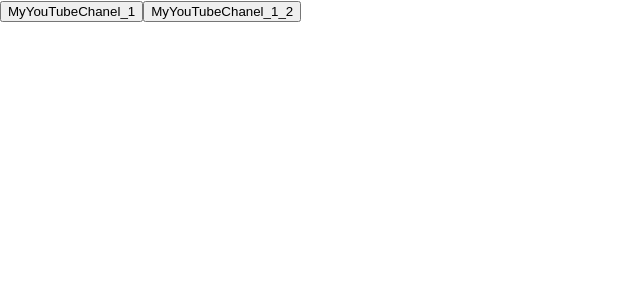
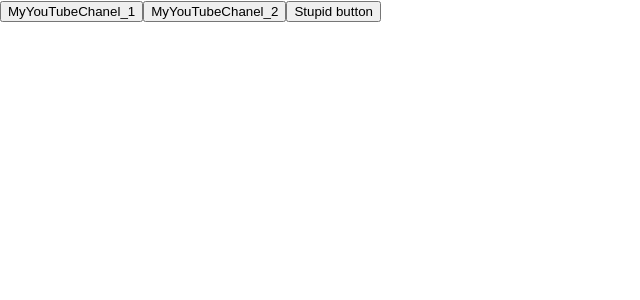
Before and after one commit to Stanislav071595/mikrotaski, a React (Create React App) app: page / in a window 1280 px wide. Shown: the top 300 px of the page, without its empty margins (0-640 px from the left). Built offline with nearby package versions, Linux system fonts and the light colour scheme.

Commit message:
Univers Button

```diff
--- a/src/App.tsx
+++ b/src/App.tsx
@@ -7,14 +7,26 @@ import {UniversButton} from "./components/Buttons/UniversButton";
 
 const App = () => {
 
+    const Button1Foo = (subscriber: string, age: number, adress: string) => {
+        console.log(subscriber, age, adress)
+    }
+    const Button2Foo = (subscriber: string) => {
+        console.log(subscriber)
+    }
+
+    const Button3Foo = () => {
+        console.log("I'm stupid button")
+    }
+
 
     return (
         <div>
             {/*<button>MyYouTubeChanel_1</button>
             <button>MyYouTubeChanel_1</button>*/}
 
-            <UniversButton name={"MyYouTubeChanel_1"}/>
-            <UniversButton name={"MyYouTubeChanel_1_2"}/>
+            <UniversButton name={"MyYouTubeChanel_1"} callBack={()=>Button1Foo ("Im Vasya", 21, "live in Voronezh")}/>
+            <UniversButton name={"MyYouTubeChanel_2"} callBack={()=>Button2Foo ("Im Ivan")}/>
+            <UniversButton name={"Stupid button"} callBack={Button3Foo}/>
         </div>
     );
 }
--- a/src/components/Buttons/UniversButton.tsx
+++ b/src/components/Buttons/UniversButton.tsx
@@ -2,9 +2,15 @@
 
 type UniversButtonType = {
     name: string
+    callBack:()=>void
 }
 export const UniversButton = (props: UniversButtonType) => {
+
+    const onClickHandler = () => {
+        props.callBack()
+    }
+
     return (
-        <button>{props.name}</button>
+        <button onClick={onClickHandler}>{props.name}</button>
     )
 }
```
